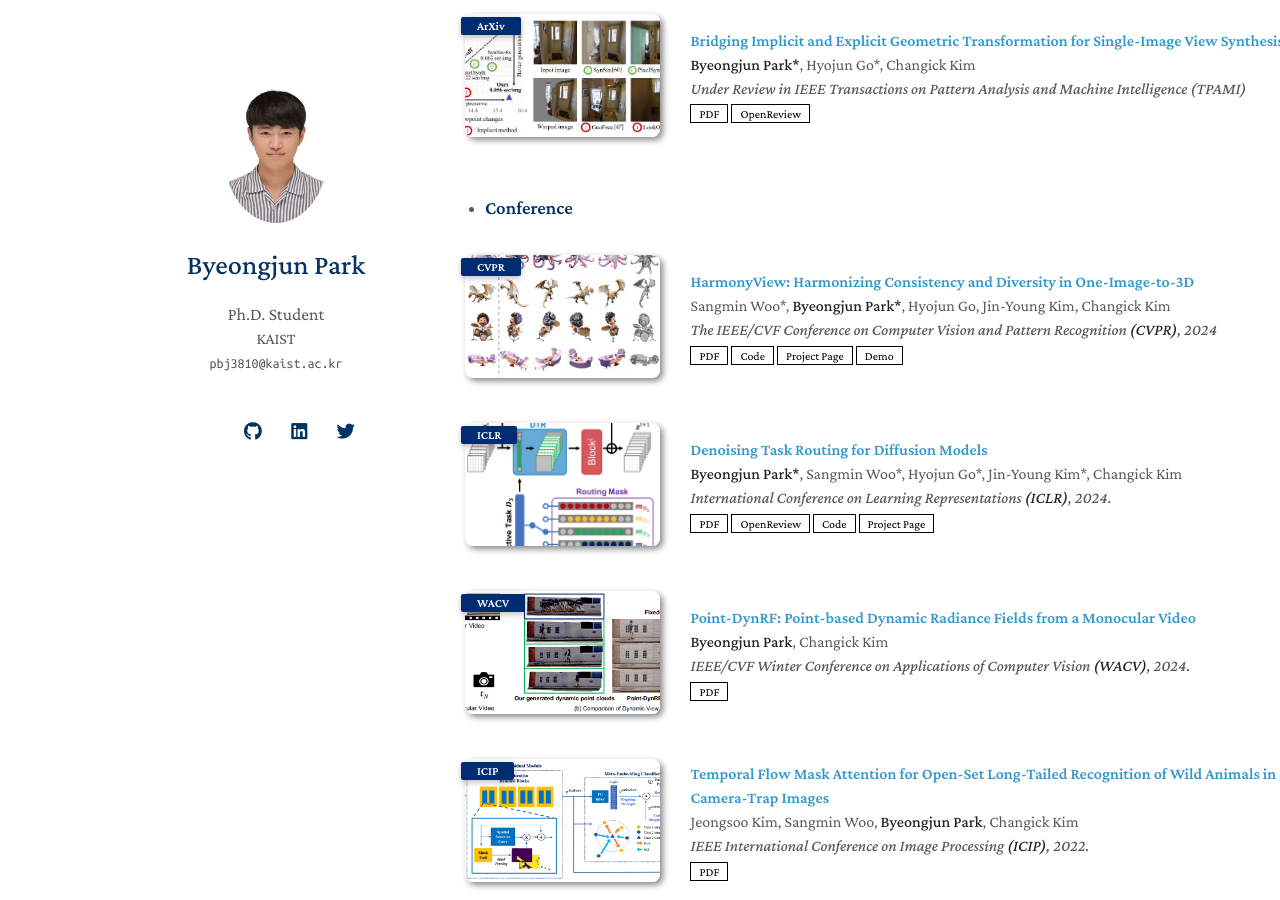
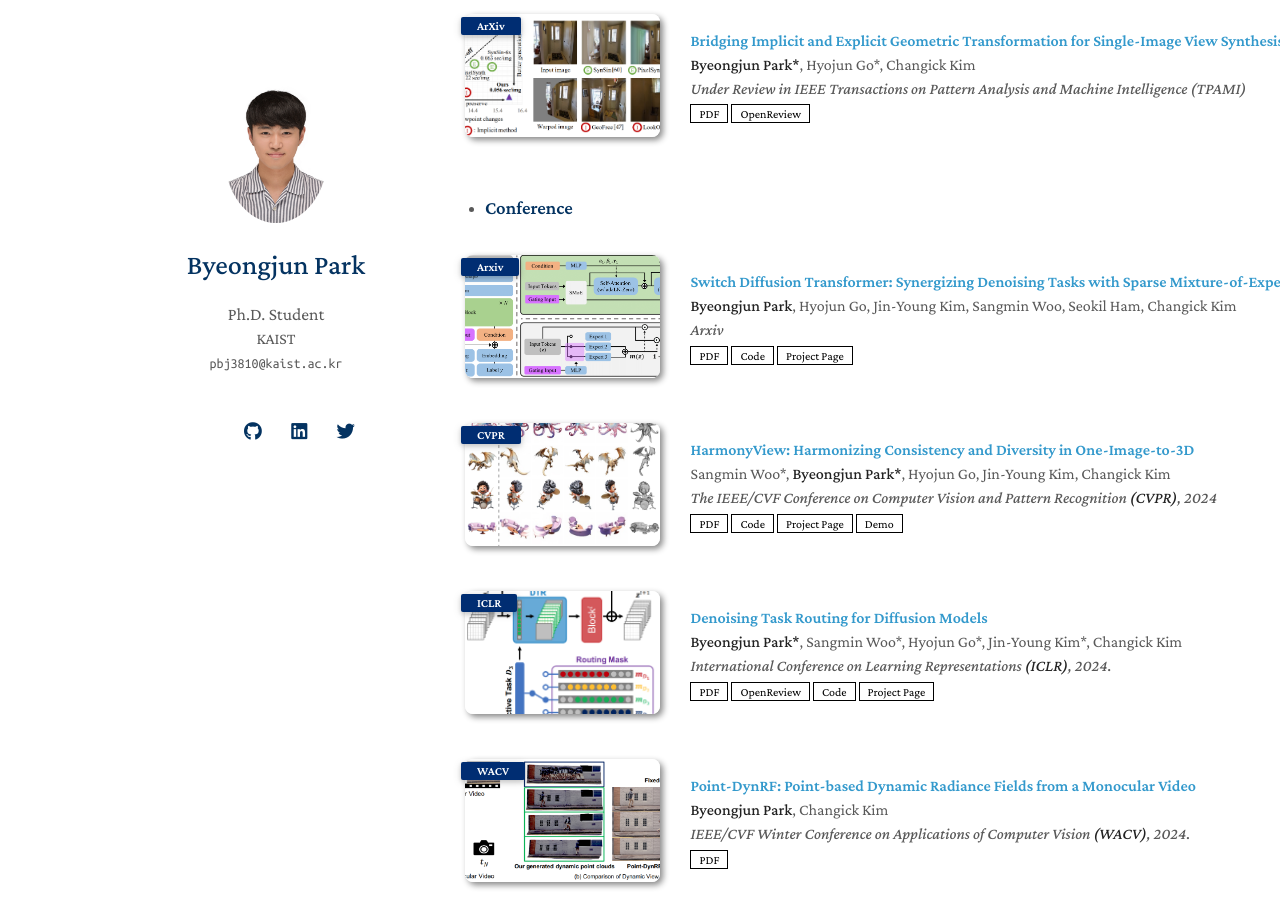
Before and after one commit to byeongjun-park/byeongjun-park.github.io, a Jekyll site: the page built from index.md, in a window 1280 px wide and 900 px high, scrolled down 640 px. Built offline with Jekyll 4.4.1, drawn with Linux system fonts in a browser that asks for light colours; nearby versions of some CDN libraries; a style sheet for code colours, icons or effects is not loaded; our own code applies the rules of GitHub Pages for plain Markdown files.

Commit message:
profile update

```diff
--- a/_data/conference.yml
+++ b/_data/conference.yml
@@ -1,4 +1,12 @@
 main:
+  - title: "Switch Diffusion Transformer: Synergizing Denoising Tasks with Sparse Mixture-of-Experts"
+    authors: <strong>Byeongjun Park</strong>, Hyojun Go, Jin-Young Kim, Sangmin Woo, Seokil Ham, Changick Kim
+    conference_short: Arxiv
+    conference: Arxiv
+    code: https://github.com/byeongjun-park/Switch-DiT
+    page: https://byeongjun-park.github.io/Switch-DiT/
+    pdf: https://arxiv.org/abs/2403.09176.pdf
+    image: ./assets/img/teaser_switch.png
 
   - title: "HarmonyView: Harmonizing Consistency and Diversity in One-Image-to-3D"
     authors: Sangmin Woo*, <strong>Byeongjun Park*</strong>, Hyojun Go, Jin-Young Kim, Changick Kim
```
Also changed, not shown: assets/img/teaser_switch.png (added).
